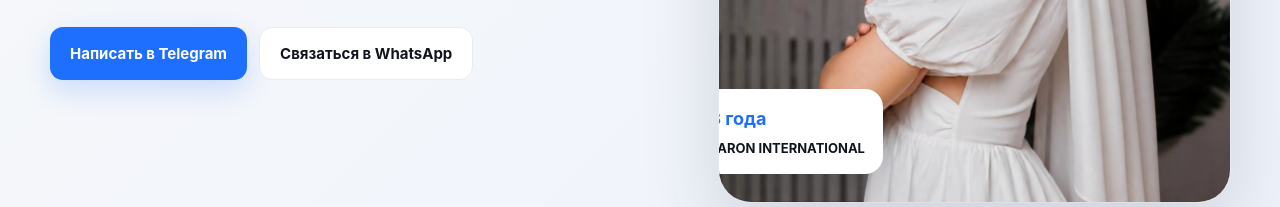
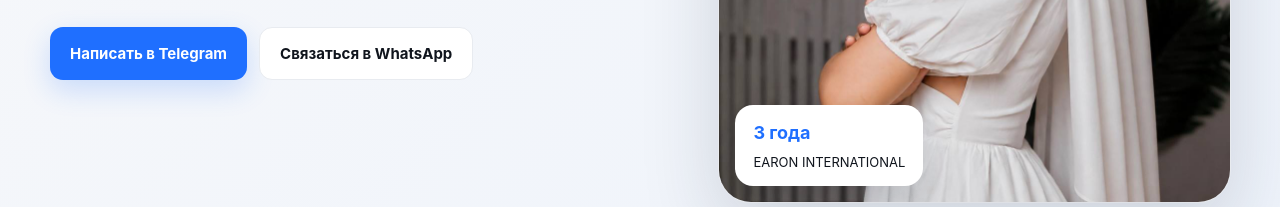
Before and after one commit to w38868466-arch/sabinakadyrova, a plain HTML site: page index.html in a window 1280 px wide. Shown: the part 593-800 px from the top of the page. Drawn offline with Linux system fonts and the light colour scheme.

Commit message:
Update index.html

```diff
--- a/index.html
+++ b/index.html
@@ -259,22 +259,16 @@ nav {
     display: block;
 }
 
-.badge {
-    position: absolute;
-    left: -28px;
-    bottom: 28px;
-
-    max-width: 230px;
-
-    padding: 16px 18px;
-
-    background: white;
-    border-radius: 18px;
-
-    box-shadow: 0 18px 40px rgba(24,36,55,.14);
-
-    font-size: 13px;
-    font-weight: 700;
+.badge{
+    position:absolute;
+    left:16px;
+    bottom:16px;
+    background:#fff;
+    border-radius:18px;
+    padding:14px 18px;
+    box-shadow:0 18px 40px rgba(24,36,55,.14);
+    font-size:13px;
+    z-index:2;
 }
 
 .badge b {
```
